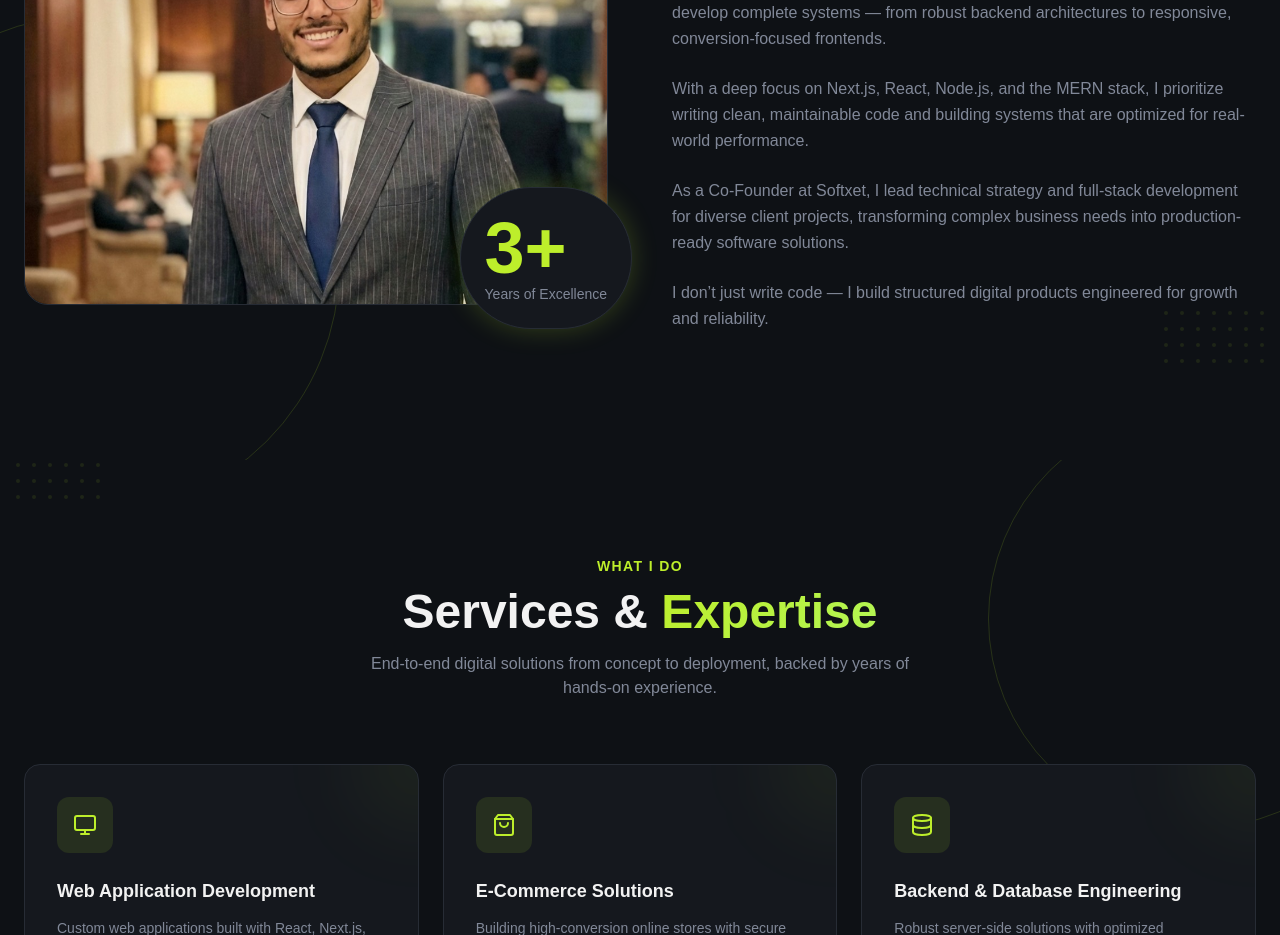
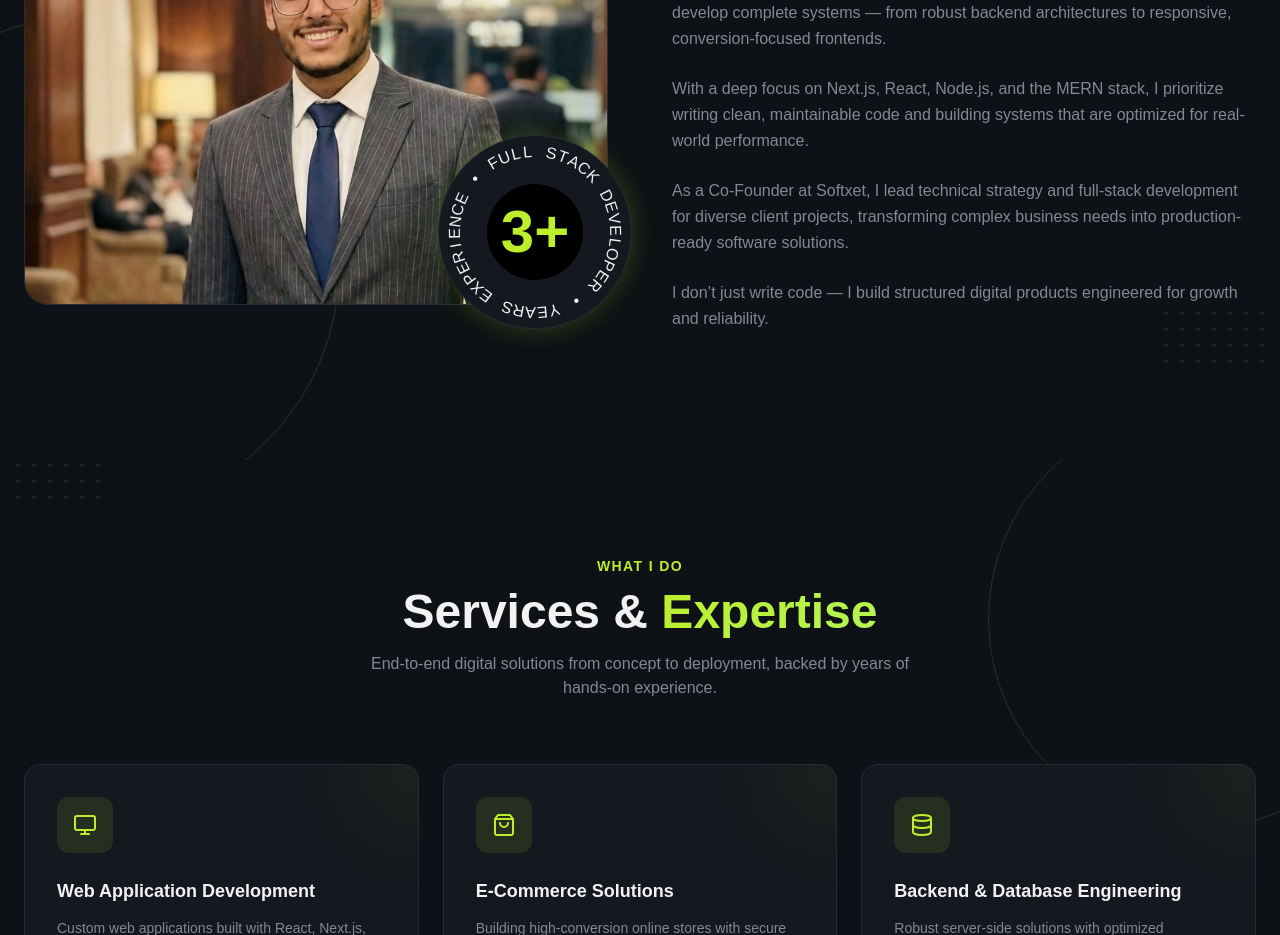
Before and after one commit to developersayem/portfolio, a Next.js app: page / in a window 1280 px wide. Shown: the part 1100-2035 px from the top of the page. Built offline with nearby package versions, Linux system fonts and the light colour scheme.

Commit message:
update the about section

```diff
--- a/components/AboutSection.tsx
+++ b/components/AboutSection.tsx
@@ -3,6 +3,7 @@
 import { motion, useInView, useScroll, useTransform } from "framer-motion";
 import { useRef } from "react";
 import { StarDecor, DotGrid, RingDecor } from "./ParallaxLayer";
+import { ExperienceBadge } from "./experienceBadge";
 const portraitImg = "/sayem-portrait.jpg";
 
 const AboutSection = () => {
@@ -57,13 +58,17 @@ const AboutSection = () => {
                 className="w-full h-[500px] object-cover"
               />
             </div>
-            <div className="absolute -bottom-6 -right-6 bg-card border border-border rounded-full p-6 glow-green">
-              <span className="text-center text-7xl font-display font-bold text-primary">
-                3+
-              </span>
-              <p className="text-sm text-muted-foreground">
-                Years of Excellence
-              </p>
+            <div className="absolute -bottom-6 -right-6 bg-card border border-border rounded-full p-4 glow-green flex flex-col items-center">
+              <ExperienceBadge
+                text="YEARS EXPERIENCE • FULL STACK DEVELOPER • "
+                radius={80}
+                duration={15}
+                center={
+                  <div className="w-24 h-24 rounded-full bg-black text-primary flex items-center justify-center text-6xl font-bold">
+                    3+
+                  </div>
+                }
+              />
             </div>
           </motion.div>
 
--- /dev/null
+++ b/components/experienceBadge.tsx
@@ -0,0 +1,125 @@
+"use client";
+
+import React, { type ComponentPropsWithoutRef } from "react";
+import { motion, Transition, Variants } from "framer-motion";
+import { cn } from "@/lib/utils";
+
+interface ExperienceBadgeProps extends ComponentPropsWithoutRef<"div"> {
+  text: string;
+  center?: React.ReactNode;
+  duration?: number;
+  reverse?: boolean;
+  radius?: number; // radius in pixels
+  transition?: Transition;
+  variants?: {
+    container?: Variants;
+    item?: Variants;
+  };
+}
+
+const BASE_TRANSITION: Transition = {
+  repeat: Infinity,
+  ease: "linear",
+};
+
+const BASE_CONTAINER_VARIANTS: Variants = {
+  hidden: { rotate: 0 },
+  visible: { rotate: 360 },
+};
+
+const BASE_ITEM_VARIANTS: Variants = {
+  hidden: { opacity: 1 },
+  visible: { opacity: 1 },
+};
+
+export function ExperienceBadge({
+  text,
+  center,
+  duration = 12,
+  reverse = false,
+  radius = 80,
+  transition,
+  variants,
+  className,
+  style,
+  ...props
+}: ExperienceBadgeProps) {
+  if (typeof text !== "string") {
+    throw new Error("text must be a string");
+  }
+
+  const letters = text.split("");
+
+  const finalTransition: Transition = {
+    ...BASE_TRANSITION,
+    ...transition,
+    duration: transition?.duration ?? duration,
+  };
+
+  const containerVariants: Variants = {
+    ...BASE_CONTAINER_VARIANTS,
+    visible: { rotate: reverse ? -360 : 360 },
+    ...variants?.container,
+  };
+
+  const itemVariants: Variants = {
+    ...BASE_ITEM_VARIANTS,
+    ...variants?.item,
+  };
+
+  return (
+    <div
+      className={cn(
+        "relative inline-flex items-center justify-center",
+        className,
+      )}
+      style={{
+        width: radius * 2,
+        height: radius * 2,
+        ...style,
+      }}
+      {...props}
+    >
+      {/* Center Content */}
+      {center && (
+        <div className="absolute flex items-center justify-center">
+          {center}
+        </div>
+      )}
+
+      {/* Rotating Text */}
+      <motion.div
+        className="absolute inset-0"
+        initial="hidden"
+        animate="visible"
+        variants={containerVariants}
+        transition={finalTransition}
+      >
+        {letters.map((letter, index) => {
+          const angle = (360 / letters.length) * index;
+
+          return (
+            <motion.span
+              key={`${index}-${letter}`}
+              variants={itemVariants}
+              className="absolute left-1/2 top-1/2"
+              style={{
+                transform: `
+                  translate(-50%, -50%)
+                  rotate(${angle}deg)
+                  translateY(-${radius}px)
+                `,
+                transformOrigin: "center",
+              }}
+            >
+              {letter}
+            </motion.span>
+          );
+        })}
+      </motion.div>
+
+      {/* Accessibility */}
+      <span className="sr-only">{text}</span>
+    </div>
+  );
+}
```
